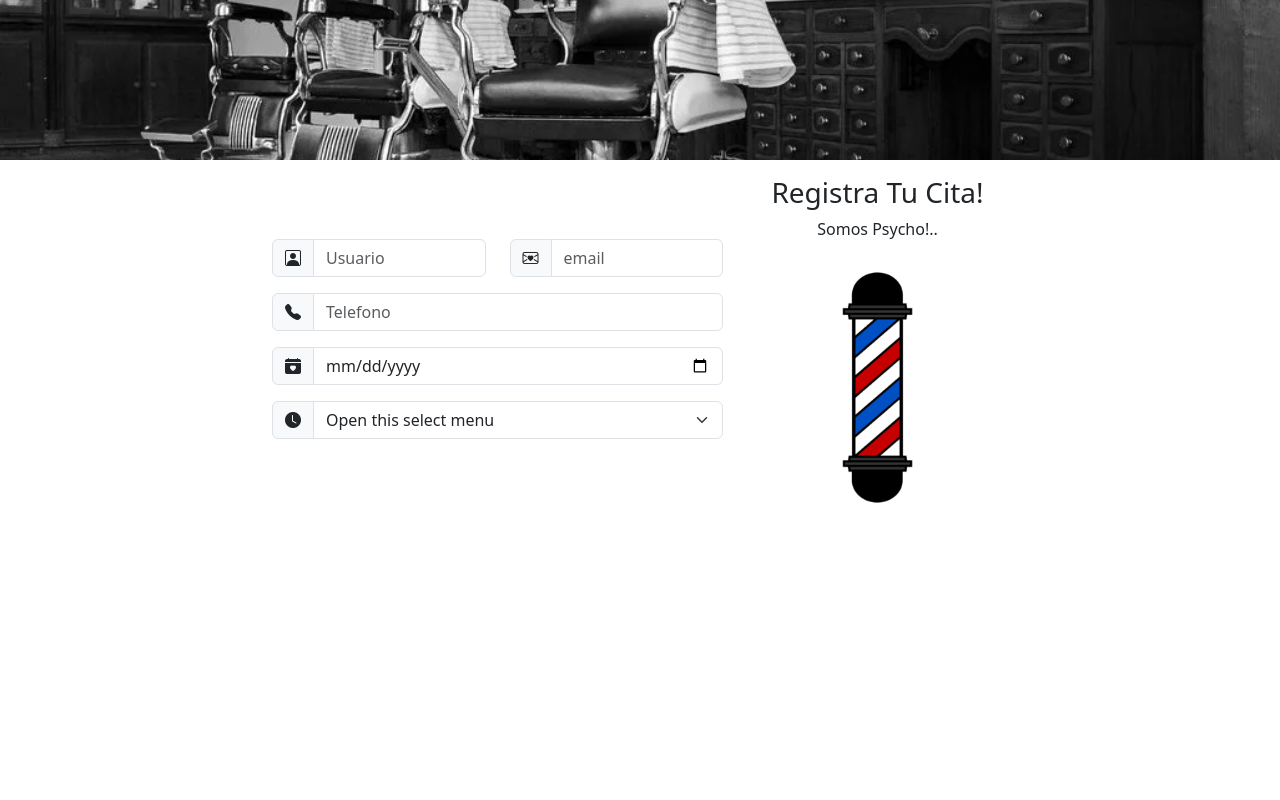
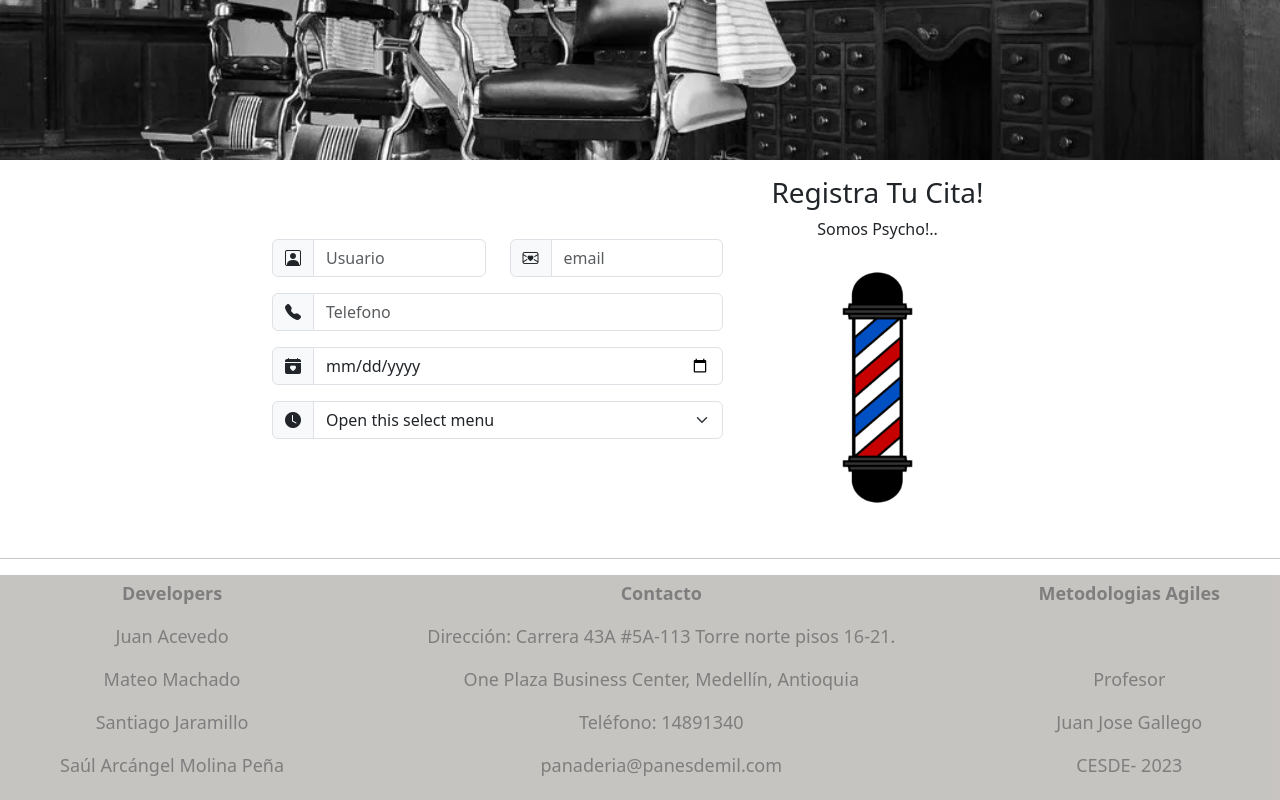
Before and after one commit to isantiagojaramillo/panaderia, a plain HTML site: page index.html in a window 1280 px wide. Shown: the part 1645-2445 px from the top of the page. Before the commit the page ends 2163 px from the top, so only its background shows below. Drawn offline with nearby package versions, Linux system fonts and the light colour scheme.

Commit message:
footer ok

```diff
--- a/index.html
+++ b/index.html
@@ -149,7 +149,31 @@
             </div>
         </section>
     </main>
-    <footer></footer>
+    <br><hr>
+    <footer>
+        <section class="desarrolladores">
+            <p><b>Developers</b></p>
+            <p><a href="https://github.com/JuanAce666" target="_blank">Juan Acevedo</p></a>
+            <p><a href="https://github.com/MachadoMateo" target="_blank">Mateo Machado</p></a>
+            <p><a href="https://github.com/isantiagojaramillo" target="_blank">Santiago Jaramillo</p></a>
+            <p><a href="https://github.com/SaulAMP" target="_blank">Saúl Arcángel Molina Peña</p></a>
+        </section>
+        <section class="direccion">
+            <p><b>Contacto</b></p>
+            <p>Dirección: Carrera 43A #5A-113 Torre norte pisos 16-21.</p>
+            <p> One Plaza Business Center, Medellín, Antioquia</p>
+            <p>Teléfono: 14891340</p>
+            <p>panaderia@panesdemil.com</p>
+            <p></p>
+        </section>
+        <section class="contacto">
+            <p><b>Metodologias Agiles</b></p>
+            <p><br></p>
+            <p>Profesor</p>
+            <p><a href="https://github.com/jjosegallegocesde" target="_blank">Juan Jose Gallego</a></p>
+            <p>CESDE- 2023</p>
+        </section>
+    </footer>
 
     <script src="https://cdn.jsdelivr.net/npm/bootstrap@5.3.0-alpha3/dist/js/bootstrap.bundle.min.js"
         integrity="sha384-ENjdO4Dr2bkBIFxQpeoTz1HIcje39Wm4jDKdf19U8gI4ddQ3GYNS7NTKfAdVQSZe"
--- a/styles/estilosHome.css
+++ b/styles/estilosHome.css
@@ -28,3 +28,22 @@
     background-position: top center;
     background-attachment: fixed;
 }
+
+footer{
+    display: flex;
+    justify-content: space-between;
+    text-align: center;
+    padding: 5px 60px;
+    background-color: rgb(143, 138, 132);
+    font-size: 18px;
+    opacity: 0.5;
+    color: black
+}
+
+footer section a{
+    text-decoration: none;
+    color: black;
+}
+footer section a:hover{
+    color: rgb(255, 255, 255);
+}
```
